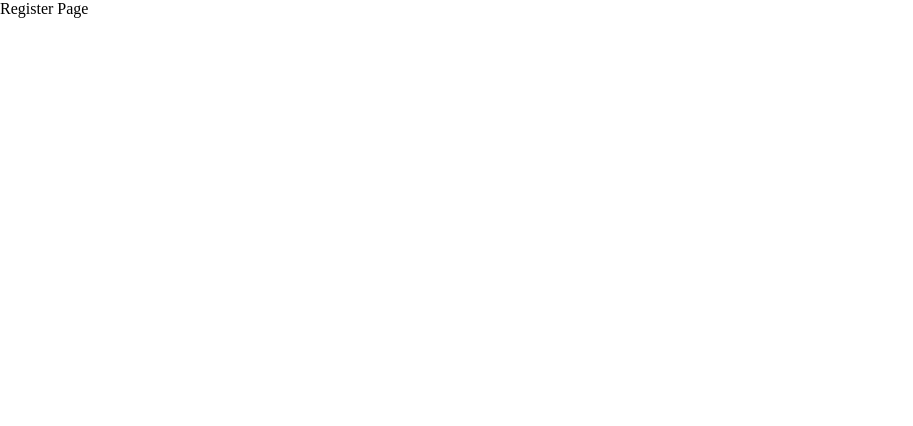
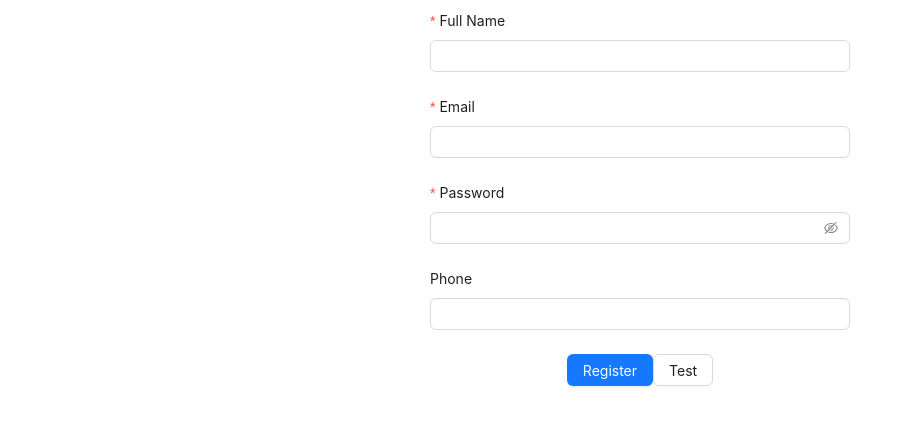
Before and after one commit to NosoaB17/React_NosoaB, a React (Vite) app: page /register in a window 1280 px wide. Shown: the top 426 px of the page, without its empty margins (0-913 px from the left). Built offline with nearby package versions, Linux system fonts and the light colour scheme.

Commit message:
Video 91

```diff
--- a/src/pages/RegisterPage.jsx
+++ b/src/pages/RegisterPage.jsx
@@ -1,5 +1,131 @@
+import { Button, Input, Form, notification, Row, Col } from "antd";
+import { registerUserAPI } from "../services/apiService";
+import { useNavigate } from "react-router-dom";
+
 const RegisterPage = () => {
-  return <div>Register Page</div>;
+  const [form] = Form.useForm();
+  const navigate = useNavigate();
+
+  const onFinish = async (values) => {
+    console.log("Check value:", values);
+    const res = await registerUserAPI(
+      values.fullName,
+      values.email,
+      values.password,
+      values.phone
+    );
+    if (res.data) {
+      notification.success({
+        message: "Register success",
+        description: "Sign up success",
+      });
+      navigate("login");
+    } else {
+      notification.error({
+        message: "Register success",
+        description: JSON.stringify(res.message),
+      });
+    }
+  };
+
+  return (
+    <Form
+      form={form}
+      layout="vertical"
+      onFinish={onFinish}
+      style={{ margin: "10px" }}
+      // onFinishFailed={onFinishFailed}
+    >
+      <Row justify={"center"}>
+        <Col xs={24} md={8}>
+          {" "}
+          <Form.Item
+            label="Full Name"
+            name="fullName"
+            rules={[
+              {
+                required: true,
+                message: "Please input your fullname!",
+              },
+            ]}
+          >
+            <Input />
+          </Form.Item>
+        </Col>
+      </Row>
+      <Row justify={"center"}>
+        <Col xs={24} md={8}>
+          <Form.Item
+            label="Email"
+            name="email"
+            rules={[
+              {
+                required: true,
+                message: "Please input your email!",
+              },
+            ]}
+          >
+            <Input />
+          </Form.Item>
+        </Col>
+      </Row>
+      <Row justify={"center"}>
+        <Col xs={24} md={8}>
+          <Form.Item
+            label="Password"
+            name="password"
+            rules={[
+              {
+                required: true,
+                message: "Please input your password!",
+              },
+              {},
+            ]}
+          >
+            <Input.Password />
+          </Form.Item>
+        </Col>
+      </Row>
+      <Row justify={"center"}>
+        <Col xs={24} md={8}>
+          <Form.Item
+            label="Phone"
+            name="phone"
+            rules={[
+              {
+                pattern: new RegExp(/\d+/g),
+                message: "Wrong format!",
+              },
+            ]}
+          >
+            <Input />
+          </Form.Item>
+        </Col>
+      </Row>
+      <Row justify={"center"}>
+        <div>
+          <Button
+            type="primary"
+            onClick={() => {
+              form.submit();
+            }}
+          >
+            Register
+          </Button>
+          <Button
+            onClick={() => {
+              form.setFieldsValue({
+                email: "ngsn176@gmail.com",
+                fullName: "Ngo Bao Son",
+              });
+            }}
+          >
+            Test
+          </Button>
+        </div>
+      </Row>
+    </Form>
+  );
 };
 
 export default RegisterPage;
--- a/src/services/apiService.js
+++ b/src/services/apiService.js
@@ -56,6 +56,17 @@ const updateUserAvatarAPI = (avatar, _id, fullName, phone) => {
   return axios.put(URL_BACKEND, data);
 };
 
+const registerUserAPI = (fullName, email, password, phone) => {
+  const URL_BACKEND = "/api/v1/user/register";
+  const data = {
+    fullName: fullName,
+    email: email,
+    password: password,
+    phone: phone,
+  };
+  return axios.post(URL_BACKEND, data);
+};
+
 export {
   createUserAPI,
   updateUserAPI,
@@ -63,4 +74,5 @@ export {
   deleteUserAPI,
   handleUploadFile,
   updateUserAvatarAPI,
+  registerUserAPI,
 };
```
